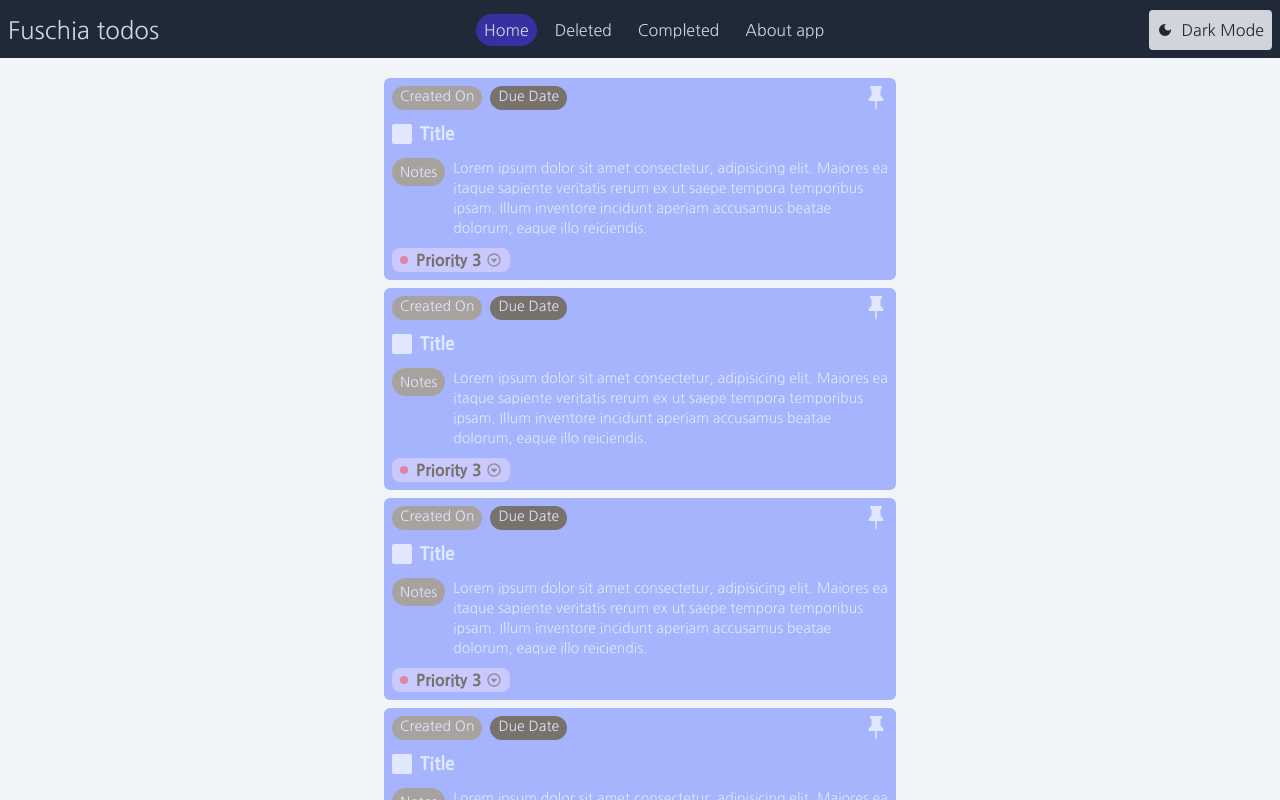
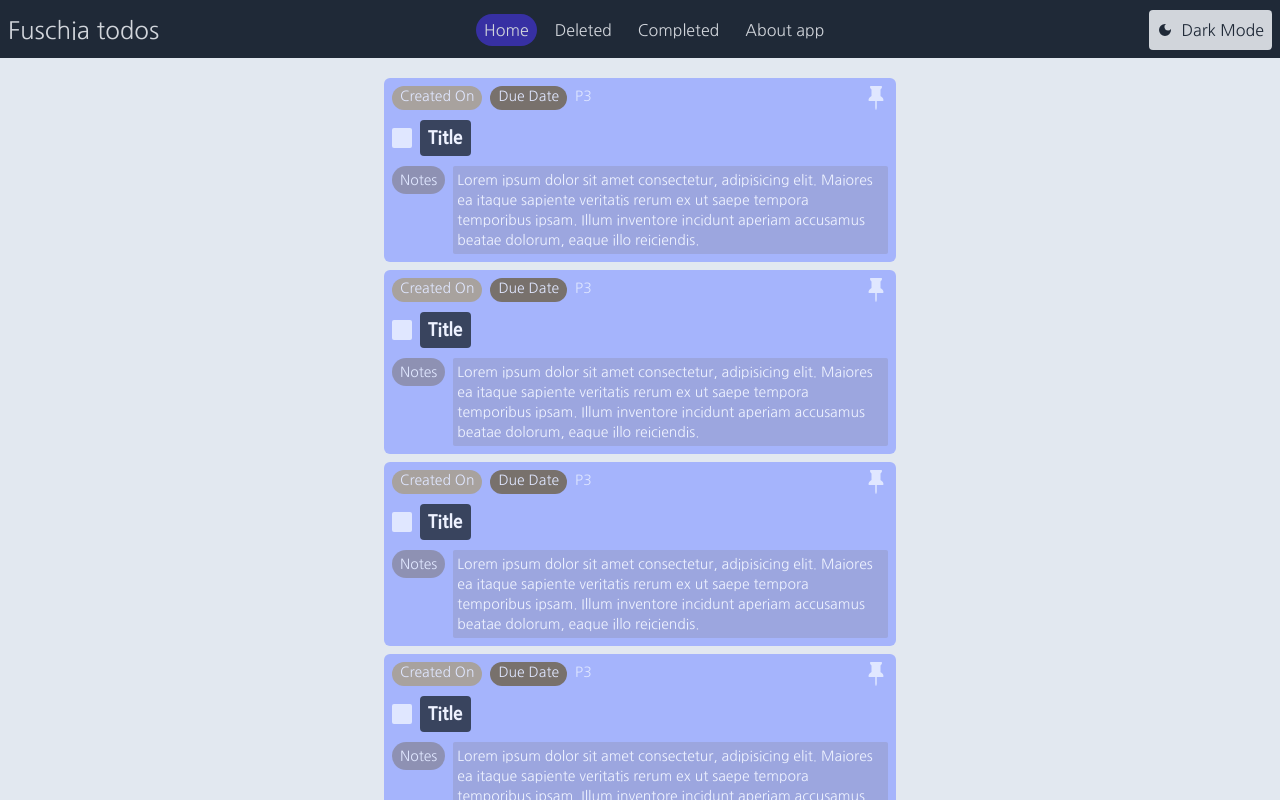
Before and after one commit to kaboomblam/tododarklight, a React (Vite) app: page / in a window 1280 px wide. Shown: the top 800 px of the page. Built offline with nearby package versions, Linux system fonts and the light colour scheme.

Commit message:
Adjust list item to emphasize title more

```diff
--- a/src/components/TodoListItem.tsx
+++ b/src/components/TodoListItem.tsx
@@ -25,6 +25,9 @@ const TodoListItem: React.FC<Props> = ({ todoItem }) => {
         <div className="flex bg-stone-500 rounded-full px-2">
           <p>Due Date</p>
         </div>
+        <div className="">
+          <p>P3</p>
+        </div>
         <div className="flex-1 text-2xl flex items-end justify-end bg-red-500/0">
           <BsPinFill />
         </div>
@@ -32,14 +35,16 @@ const TodoListItem: React.FC<Props> = ({ todoItem }) => {
       {/* Title bar */}
       <div className="flex gap-2 text-lg items-center">
         <div className="w-5 h-5 bg-indigo-100 rounded-sm"></div>
-        <div className="text-lg font-[800]">Title</div>
+        <div className="text-lg font-[800] text-indigo-50 bg-gray-800/80 py-1 px-2 rounded">
+          Title
+        </div>
       </div>
       {/* Notes bar */}
       <div className="flex gap-2 text-sm items-start">
-        <div className="flex bg-stone-400 rounded-full px-2 py-1">
+        <div className="flex bg-stone-500/50 rounded-full px-2 py-1">
           <p>Notes</p>
         </div>
-        <div className="flex-1 text-sm font-[400]">
+        <div className="flex-1 text-sm font-[400] bg-stone-500/20 p-1 rounded-sm text-indigo-50">
           <p>
             Lorem ipsum dolor sit amet consectetur, adipisicing elit. Maiores ea
             itaque sapiente veritatis rerum ex ut saepe tempora temporibus
@@ -49,12 +54,17 @@ const TodoListItem: React.FC<Props> = ({ todoItem }) => {
         </div>
       </div>
       {/* Actions bar */}
-      <div className="flex gap-2 text-base items-center">
+      <div className="hidden hover:flex gap-2 text-base items-center">
         <div className="flex items-center gap-1 text-stone-500 bg-[#f2e0fe7a] hover:bg-indigo-800 hover:text-indigo-100 cursor-pointer px-2 font-[800] rounded-lg transition-all duration-300">
           <div className="w-2 h-2 rounded-full bg-red-500/50 dark:bg-red-500/70 mr-1"></div>
           <p>Priority 3</p>
           <div className="opacity-70 dark:opacity-80">
             <BiCaretDownCircle />
+          </div>
+        </div>
+        <div className="flex-1 flex justify-end items-center">
+          <div>
+            <MdModeEditOutline />
           </div>
         </div>
       </div>
--- a/src/css/index.css
+++ b/src/css/index.css
@@ -7,7 +7,7 @@
 @layer base {
   body {
     font-family: "Nanum Gothic", sans-serif;
-    @apply bg-slate-100 transition-colors duration-300 ease-in-out;
+    @apply bg-slate-200 transition-colors duration-300 ease-in-out;
   }
 }
 
```
